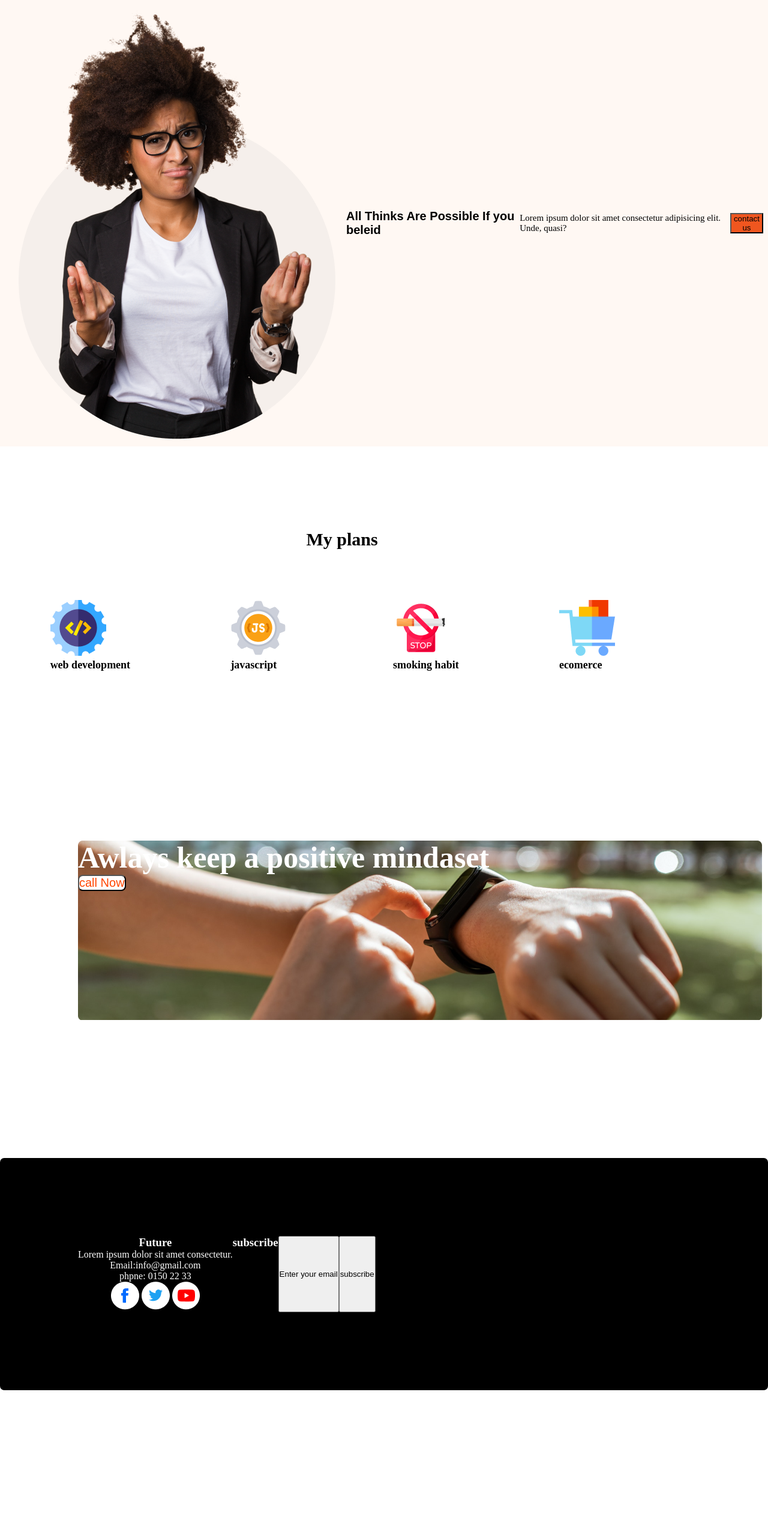
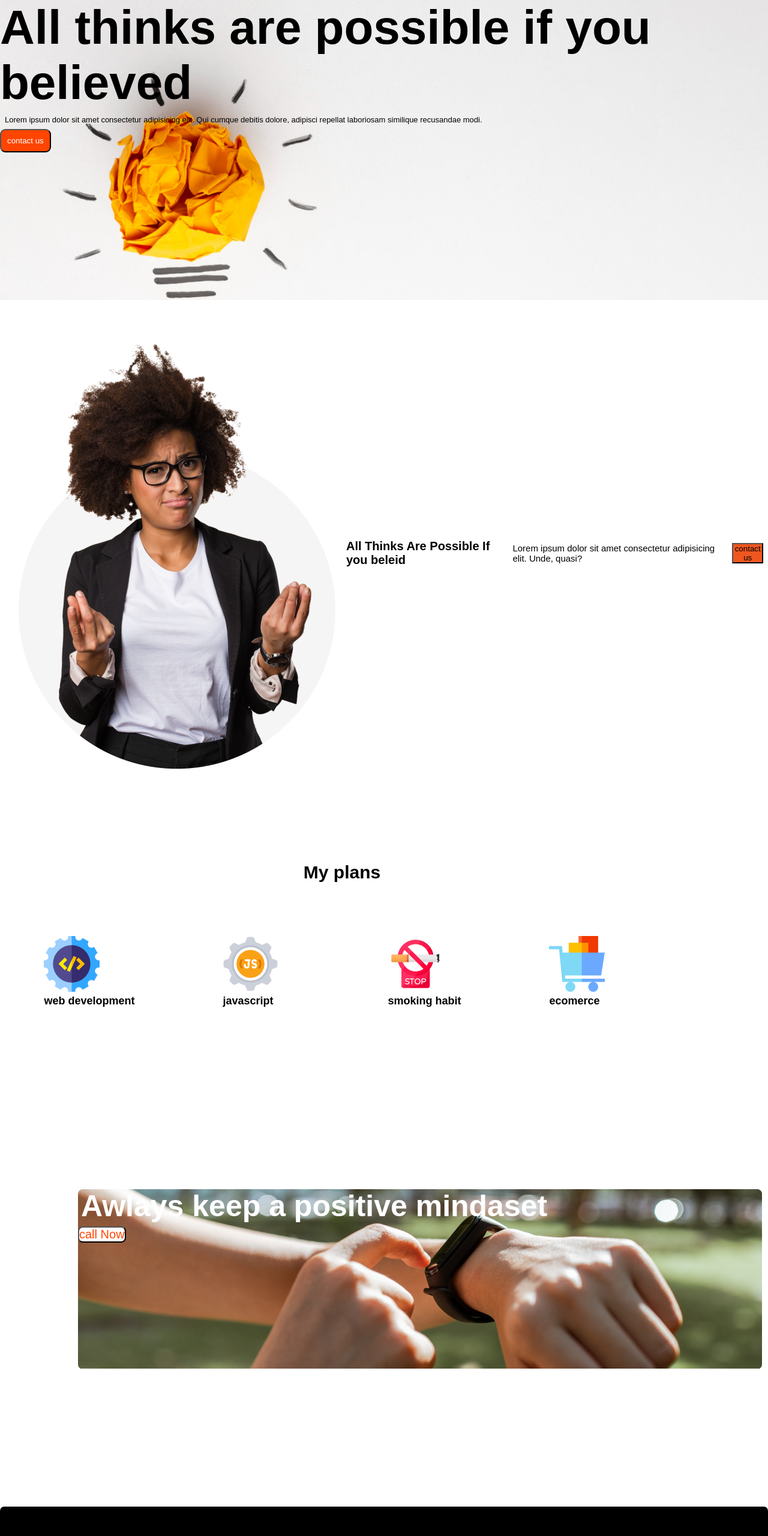
Before and after one commit to IsmitaRoy50/assignment-1, a plain HTML site: page index.html in a window 1280 px wide. Shown: the top 2560 px of the page at 60% size. Before the commit the page ends 2317 px from the top, so only its background shows below. Drawn offline with Linux system fonts and the light colour scheme.

Commit message:
new code

```diff
--- a/index.html
+++ b/index.html
@@ -8,8 +8,20 @@
   <link rel="stylesheet" href="style.css">
 </head>
 <body>
-  <header class="header">
+  <header>
     <!--banner start-->
+  <div class="header">
+    <div class="hi">
+     <div class="hello">
+        <h1>All thinks are possible if you believed</h1>
+        <p class="pra">Lorem ipsum dolor sit amet consectetur adipisicing elit. Qui cumque debitis dolore, adipisci repellat laboriosam similique recusandae modi.</p>
+        <button class="btnn">contact us</button>
+     </div>
+    </div>
+  </div>
+     <!--secound part-->
+    <section>
+      <div class="section-2">
         <div class="banner">
           <div class="banner-img">
           <img src="images/person.png" alt="">
@@ -18,6 +30,8 @@
           <p class="sub-title">Lorem ipsum dolor sit amet consectetur adipisicing elit. Unde, quasi?</p> <br>
           <button class="btn">contact us</button>
         </div>
+      </div>
+    </section>
   </header>
     <main>
       <section class="section-1">
@@ -61,20 +75,20 @@
     <!--footer-->
     <footer>
       <section class="footer">
-        <div>
+        <div class="footer-sub">
           <div class="future-info">
             <div>
             <h3>Future</h3>
             <p>Lorem ipsum dolor sit amet consectetur.</p>
             <p>Email:info@gmail.com</p>
             <p>phpne: 0150 22 33</p>
-           <p1 a href=""><img src="images/icons/fb.png" alt=""></p1>
+           <a href=""><img src="images/icons/fb.png" alt=""></a>>
             <a href=""><img src="images/icons/twitter.png" alt=""></a>
             <a href=""><img src="images/icons/youtube.png" alt=""></a>
            </div>
               <h3>subscribe</h3>
-              <button>Enter your email</button> <br>
-              <button>subscribe</button>
+              <button class="btn-1">Enter your email</button>
+              <button class="btn-2">subscribe</button>
           </div>
         </div>
       </section>
--- a/style.css
+++ b/style.css
@@ -1,14 +1,53 @@
 *{
     margin: 0;
     padding: 0;
+    font-family: sans-serif;
 }
 .header{
+
+}
+.section-1{
+    margin: 0;
+}
+.hi{
+    display: flex;
+}
+.hello{
+    height: 500px;
+    background-image: url("../images/banner/banner1.png");
+    background-repeat: no-repeat;
+    text-align: right
+    padding-bottom: 20%;
+    background-size:cover;
+    margin-bottom: 50px;
+
+
+}
+ h1{
+    font-size: 80px;
+    font-family: sans-serif;
+    font-weight: 700
+
+}
+.pra{
+    color: black;
+    font-size: small;
+    font-weight: 400;
+}
+ .btnn{
+    background-color: orangered;
+    color: white;
+    border-radius: 9px;
+    padding: 10px;
+ }
+.sections-2{
     background-color: #fff8f3;
     background-position: top bottom left;
     display: flex;
+    margin: 0 auto;
 }
 .banner{
-    display: flex;
+    display:flex;
     padding: 8px;
     align-items: center;
     margin: 0;
@@ -73,17 +112,17 @@ main{
 
     border-radius: 10px;
     padding: 130px 130px;
-    text-align: center;
+    text-align: left bottom ;
 }
 .gradient-container{
-    background-image: url(images/watch.png);
+    background-image: url("images/watch.png");
+    background-blend-mode:color-burn;
     width: 1140px;
     height: 300px;
     left: 130px;
     right: 130px;
     top: 226px;
-    text-align: left;
-    align-items: left;
+
 
 }
 .color-over{
@@ -109,14 +148,43 @@ main{
     padding: 130px 130px;
     text-align: center;
 }
+.footer-sub{
+    display: flex;
+    align-items: center;
 
+
+}
 .future-info{
     display: flex;
+    justify-content: stretch;
+    align-items:center;
+
 
 }
+
 h3{
     color: white;
+    margin: 5px;
 }
 p{
     color: white;
+    margin: 8px;
+
 }
+.btn-1{
+    background-color: black;
+    color: white;
+    text-align: left;
+    padding: 8px;
+    border-radius: 5px;
+    margin: 6px;
+
+}
+.btn-2{
+    background-color: white;
+    color: orangered;
+    padding: 8px;
+    border-radius: 5px;
+    margin: 3px;
+
+}
```
Lines whose indentation alone changed are shown as unchanged.
